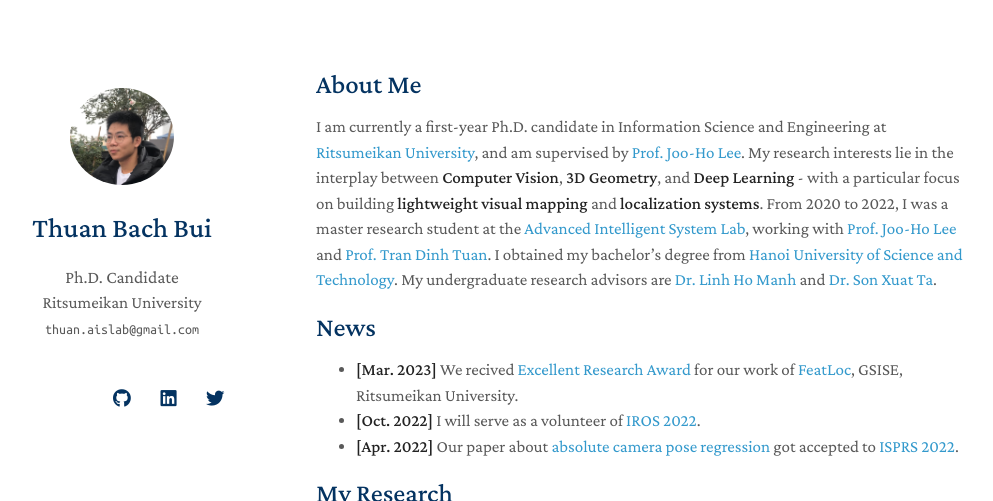
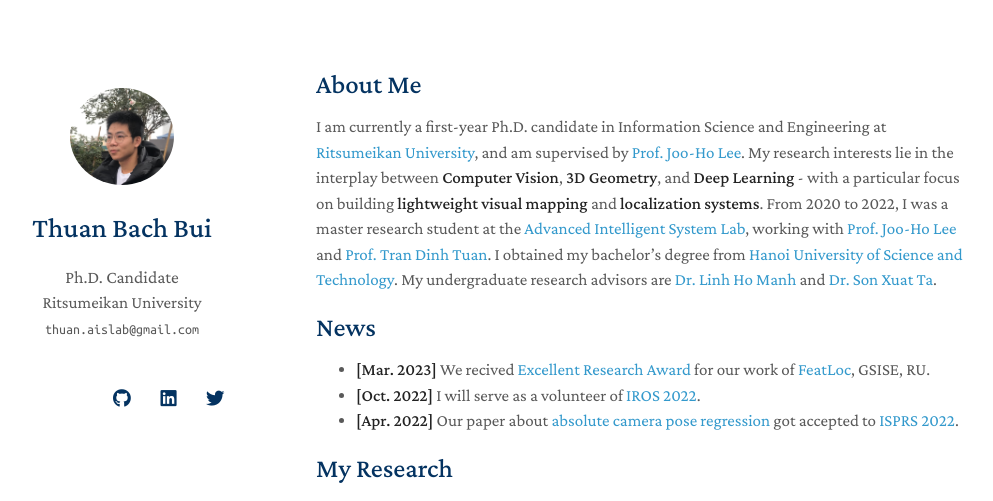
Before and after one commit to thuanbb/thuanbb.github.io, a Jekyll site: the page built from index.md, in a window 1280 px wide and 900 px high, cut to the strip 0-501 px from the top of the window. Shown: the whole strip, without its empty margins (154-1147 px from the left). Built offline with Jekyll 4.4.1, drawn with Linux system fonts in a browser that asks for light colours; nearby versions of some CDN libraries; a style sheet for code colours, icons or effects is not loaded; our own code applies the rules of GitHub Pages for plain Markdown files.

Commit message:
Update index.md

```diff
--- a/index.md
+++ b/index.md
@@ -12,7 +12,7 @@
 -->
 
 ## News
-- **[Mar. 2023]** We recived [Excellent Research Award](https://www.ritsumei.ac.jp/gsise/news/detail/?id=37) for our work of [FeatLoc](https://www.sciencedirect.com/science/article/abs/pii/S0924271622001241), GSISE, Ritsumeikan University.
+- **[Mar. 2023]** We recived [Excellent Research Award](https://www.ritsumei.ac.jp/gsise/news/detail/?id=37) for our work of [FeatLoc](https://www.sciencedirect.com/science/article/abs/pii/S0924271622001241), GSISE, RU.
 - **[Oct. 2022]**  I will serve as a volunteer of [IROS 2022](https://iros2022.org/).
 - **[Apr. 2022]** Our paper about [absolute camera pose regression](https://www.sciencedirect.com/science/article/abs/pii/S0924271622001241) got accepted to [ISPRS 2022](https://www.sciencedirect.com/journal/isprs-journal-of-photogrammetry-and-remote-sensing).
 
```
